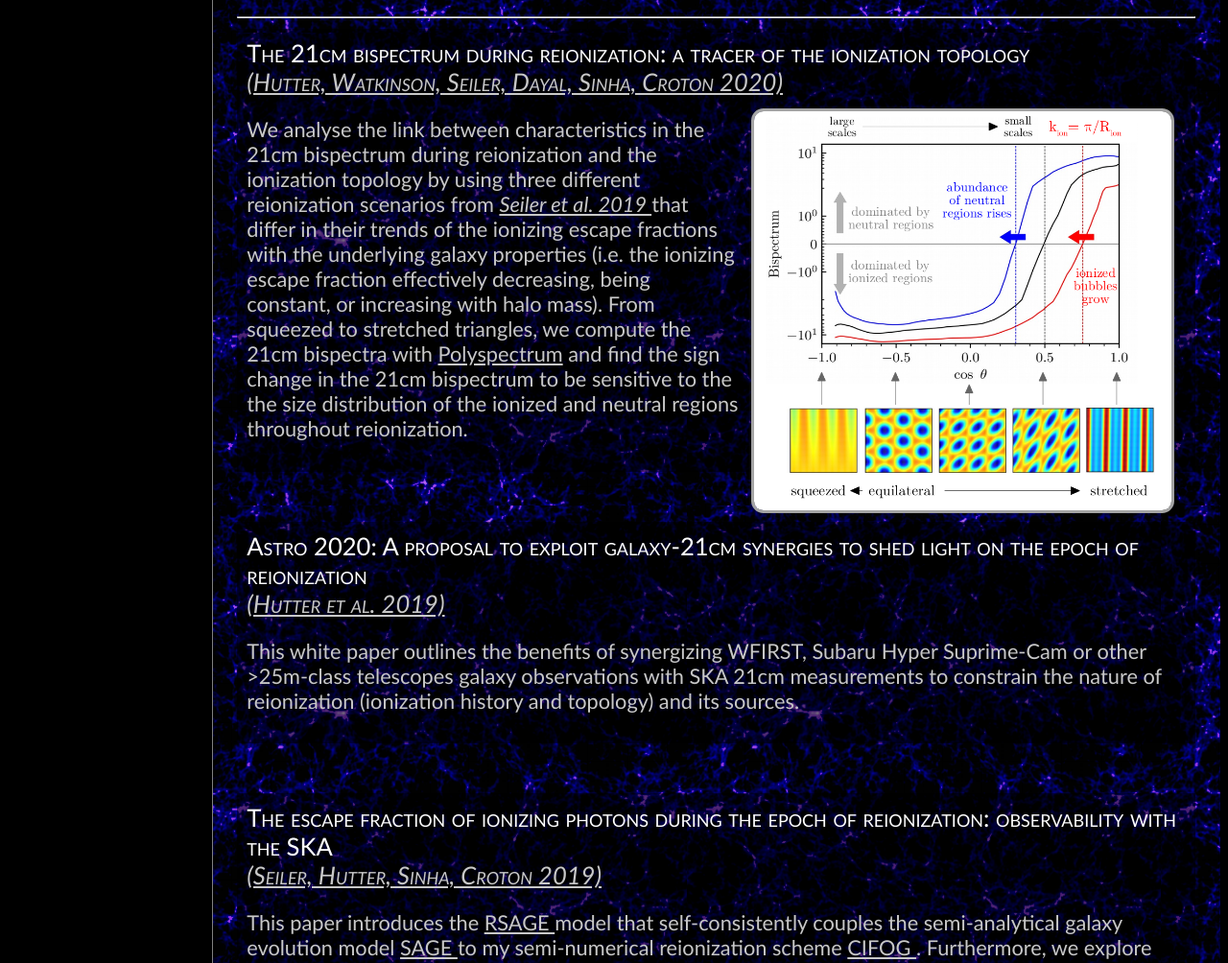
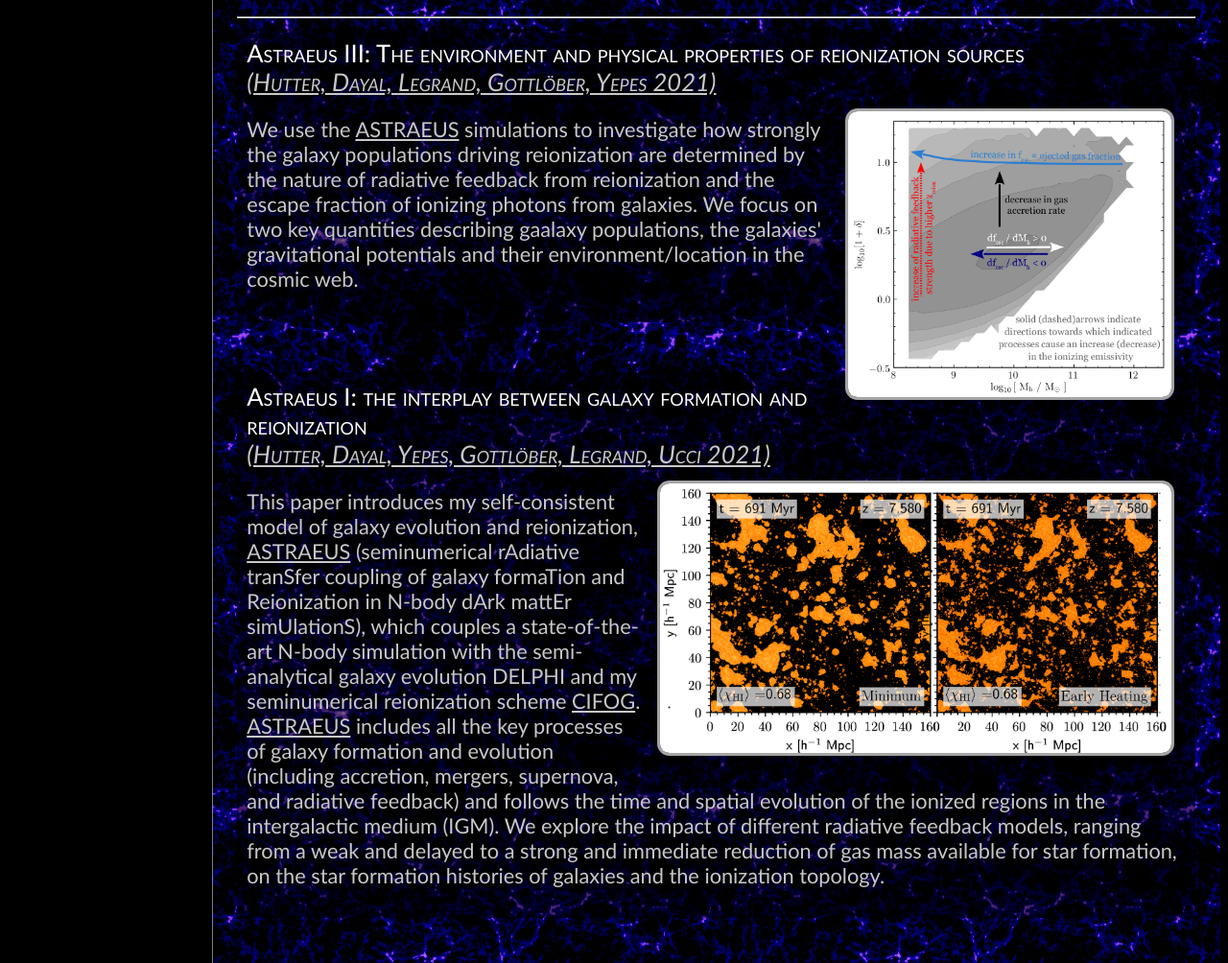
Before and after one commit to annehutter/annehutter.github.io, a plain HTML site: page research.html in a window 1280 px wide. Shown: the part 960-1964 px from the top of the page at 96% size. Drawn offline with Linux system fonts and the light colour scheme.

Commit message:
included ASTRAEUS papers

```diff
--- a/research.html
+++ b/research.html
@@ -28,6 +28,8 @@
                     <li><a href="cv.html">CV</a></li>
                     <li><a href="research.html">Research</a>
                         <ul>
+                            <li><a href="research.html#Hutter2021b">Astraeus III: The environment and physical properties of reionization sources</a></li>
+                            <li><a href="research.html#Hutter2021a">Astraeus I: the interplay between galaxy formation and reionization</a></li>
                             <li><a href="research.html#Hutter2020">The 21cm bispectrum: a tracer of the ionization topology</a></li>
                             <li><a href="research.html#Hutter2019">Astro 2020: A proposal to exploit galaxy-21cm synergies to shed light on the epoch of reionization</a></li>
                             <li><a href="research.html#Seiler2019">The escape fraction of ionizing photons during the epoch of reionization: observability with the SKA</a></li>
@@ -78,6 +80,28 @@
                 <hr>
                 <h1> Research highlights </h1>
                 <hr>
+
+                <div class="box">
+                    <div id="Hutter2021b"> </div>
+                    <h3> Astraeus III: The environment and physical properties of reionization sources <br> <a href="https://ui.adsabs.harvard.edu/abs/2020arXiv200813215H/abstract" target="_blank"> <i> (Hutter, Dayal, Legrand, Gottlöber, Yepes 2021) </i> </a> </h3>
+
+                    <img class=textwraprounded src="CARTOON_z7.png" style="max-width:35%;" float="right">
+
+                    <p> We use the <a href="codes.html#astraeus">ASTRAEUS</a> simulations to investigate how strongly the galaxy populations driving reionization are determined by the nature of radiative feedback from reionization and the escape fraction of ionizing photons from galaxies. We focus on two key quantities describing gaalaxy populations, the galaxies' gravitational potentials and their environment/location in the cosmic web. </p>
+                </div>
+
+                <br><br>
+
+                <div class="box">
+                    <div id="Hutter2021a"> </div>
+                    <h3> Astraeus I: the interplay between galaxy formation and reionization <br> <a href="https://ui.adsabs.harvard.edu/abs/2021MNRAS.503.3698H/abstract" target="_blank"> <i> (Hutter, Dayal, Yepes, Gottlöber, Legrand, Ucci 2021) </i> </a> </h3>
+
+                    <img class=textwraprounded src="fields_XHI_52_x256.png" style="max-width:55%;" float="right">
+
+                    <p> This paper introduces my self-consistent model of galaxy evolution and reionization, <a href="codes.html#astraeus">ASTRAEUS</a> (seminumerical rAdiative tranSfer coupling of galaxy formaTion and Reionization in N-body dArk mattEr simUlationS), which couples a state-of-the-art N-body simulation with the semi-analytical galaxy evolution DELPHI and my seminumerical reionization scheme <a href="codes.html#cifog">CIFOG</a>. <a href="codes.html#astraeus">ASTRAEUS</a> includes all the key processes of galaxy formation and evolution (including accretion, mergers, supernova, and radiative feedback) and follows the time and spatial evolution of the ionized regions in the intergalactic medium (IGM). We explore the impact of different radiative feedback models, ranging from a weak and delayed to a strong and immediate reduction of gas mass available for star formation, on the star formation histories of galaxies and the ionization topology.</p>
+                </div>
+
+                <br><br>
 
                 <div class="box">
                     <div id="Hutter2020"> </div>
```
Also changed, not shown: codes.html (+3 -1 lines), cv.html (+2 -0 lines), cv_detailed.html (+2 -0 lines), index.html (+2 -0 lines), privacy.html (+2 -0 lines), CARTOON_z7.png (added), fields_XHI_52_x256.png (added).
